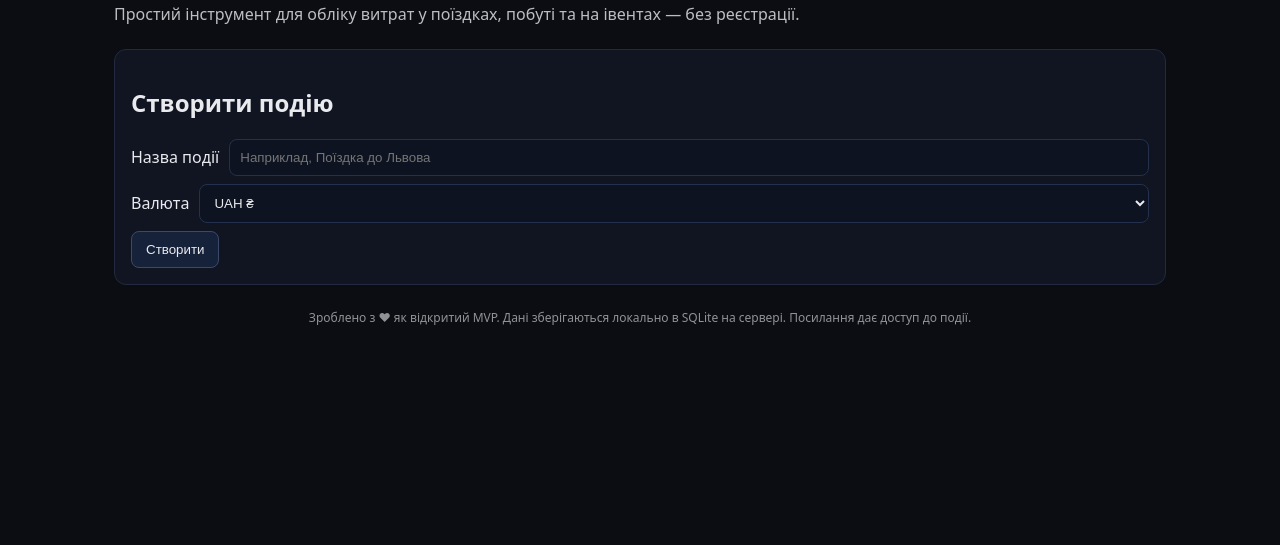
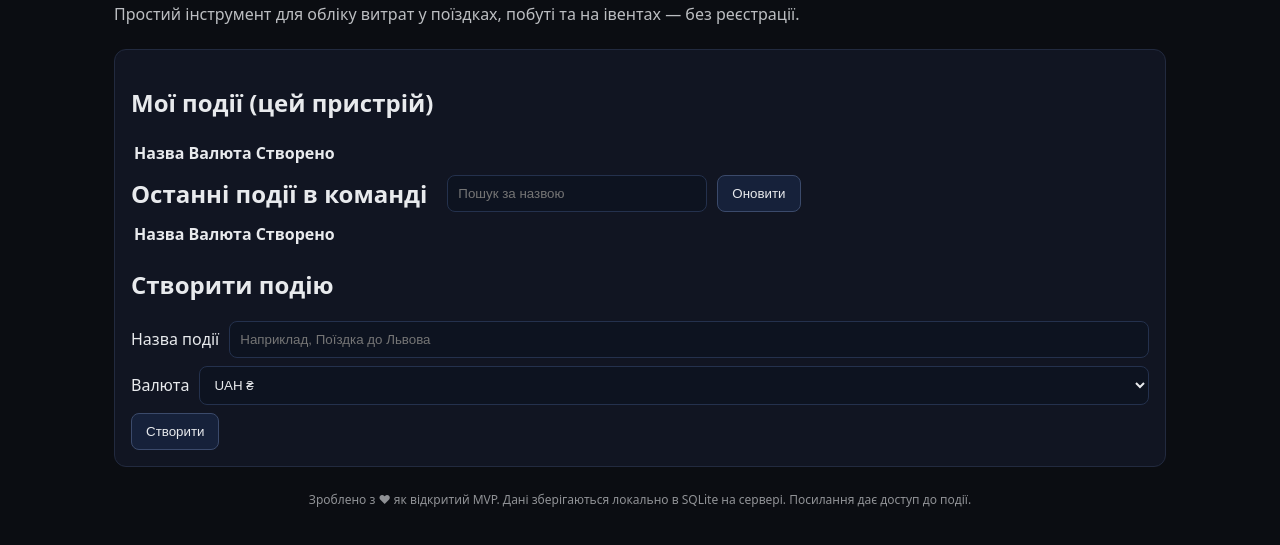
Before and after one commit to viglvi96-beep/splitbuddy-mvp, a plain HTML site: page static/index.html in a window 1280 px wide. Shown: the part 65-610 px from the top of the page. Drawn offline with Linux system fonts and the light colour scheme.

Commit message:
Update index.html

```diff
--- a/static/index.html
+++ b/static/index.html
@@ -14,6 +14,31 @@
     </header>
 
     <section id="new-event" class="card hidden">
+      <div class="section">
+  <h2>Мої події (цей пристрій)</h2>
+  <div id="my-events" class="table-responsive">
+    <table class="table stack-on-mobile">
+      <thead><tr><th>Назва</th><th>Валюта</th><th>Створено</th><th></th></tr></thead>
+      <tbody></tbody>
+    </table>
+  </div>
+</div>
+
+<div class="section">
+  <div class="row" style="align-items:center;">
+    <h2 style="margin:0;">Останні події в команді</h2>
+    <span class="right"></span>
+    <input id="search-events" placeholder="Пошук за назвою" style="max-width:260px;">
+    <button class="btn" id="refresh-events">Оновити</button>
+  </div>
+  <div id="team-events" class="mt-12 table-responsive">
+    <table class="table stack-on-mobile">
+      <thead><tr><th>Назва</th><th>Валюта</th><th>Створено</th><th></th></tr></thead>
+      <tbody></tbody>
+    </table>
+  </div>
+</div>
+
       <h2>Створити подію</h2>
       <div class="row">
         <label>Назва події</label>
```
